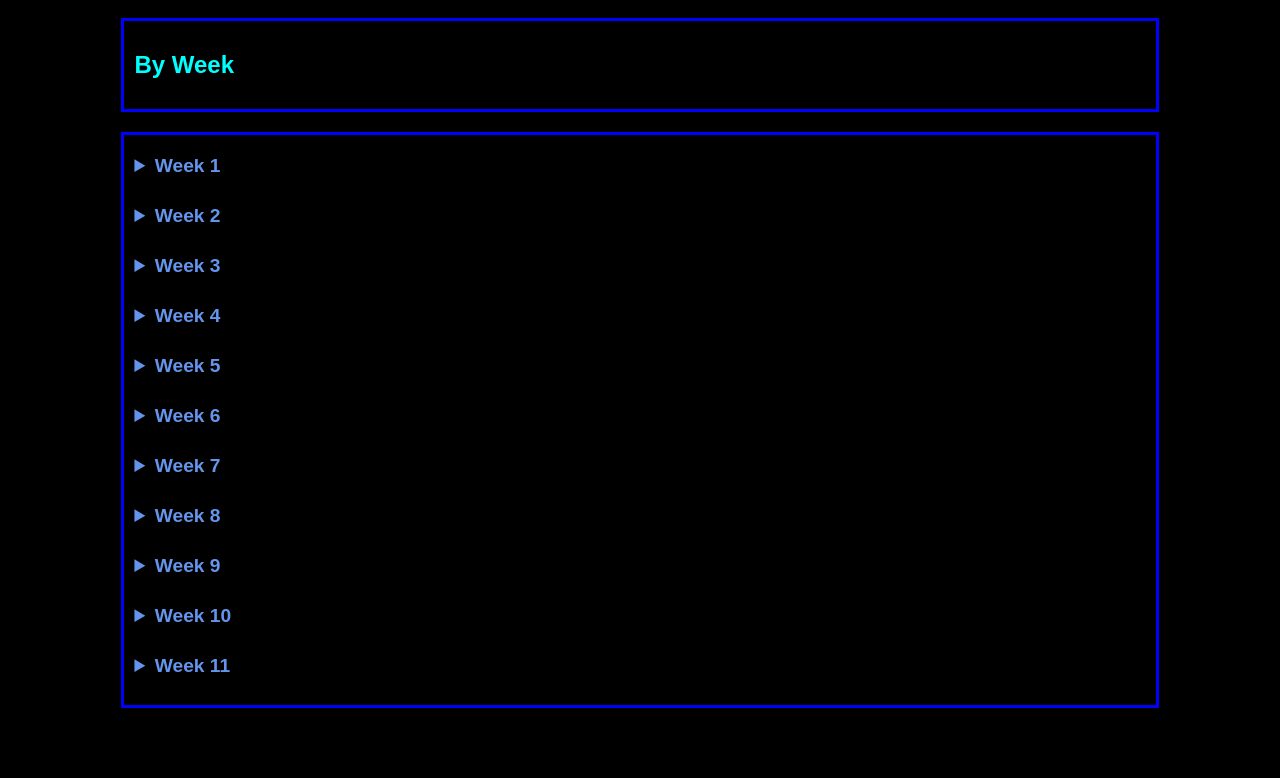
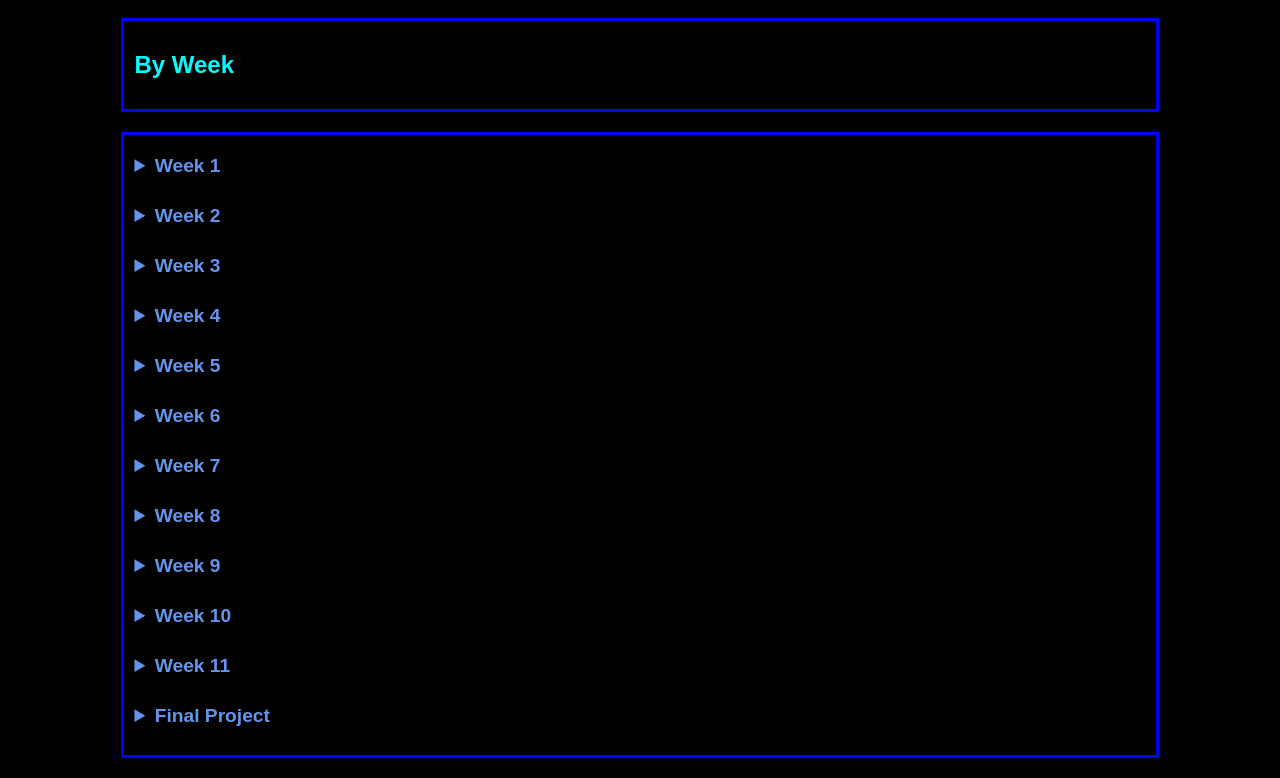
Before and after one commit to tjholc24-glitch/ADD103, a plain HTML site: page index.html in a window 1280 px wide. Shown: the part 128-906 px from the top of the page. Before the commit the page ends 856 px from the top, so only its background shows below. Drawn offline with Linux system fonts and the light colour scheme.

Commit message:
Add Final Project section with link to project page

```diff
--- a/index.html
+++ b/index.html
@@ -65,6 +65,10 @@
     <p><a href="week_11/dom and java/index.html">DOM and JavaScript</a></p>
     <p><a href="week_11/Animista/index.html">Pumpkin and Ghost Animation</a></p>
 </details>
+<details>
+    <summary>Final Project</summary>
+    <p><a href="Final Project/index.html">Final Project</a></p>
+</details>
 </div>
 
 </body>
```
